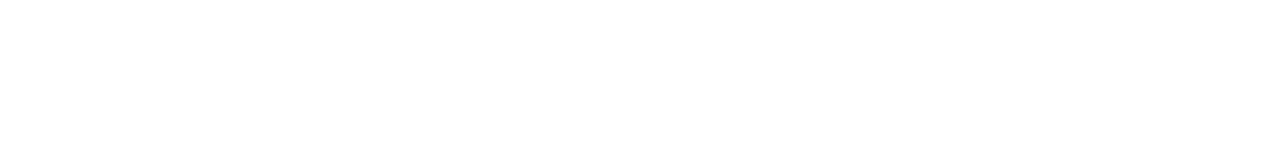
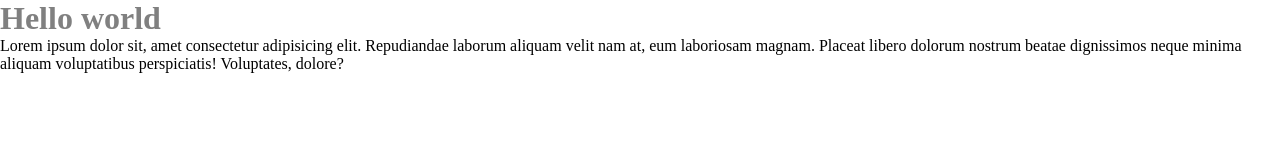
Before and after one commit to Yokubjanovichh/git-hub, a plain HTML site: page index.html in a window 1280 px wide. Drawn offline with Linux system fonts and the light colour scheme.

Commit message:
uzgar iltimos

```diff
--- a/index.html
+++ b/index.html
@@ -9,5 +9,10 @@
 </head>
 <body>
 
+    <h1>Hello world</h1>
+    <p>
+        Lorem ipsum dolor sit, amet consectetur adipisicing elit. Repudiandae laborum aliquam velit nam at, eum laboriosam magnam. Placeat libero dolorum nostrum beatae dignissimos neque minima aliquam voluptatibus perspiciatis! Voluptates, dolore?
+    </p>
+
 </body>
 </html>
--- a/main.css
+++ b/main.css
@@ -0,0 +1,14 @@
+*{
+    margin: 0;
+    padding: 0;
+    box-sizing: border-box;
+}
+
+body{
+    width: 100%;
+    height: 100vh;
+}
+
+h1{
+    color: gray;
+}
```
